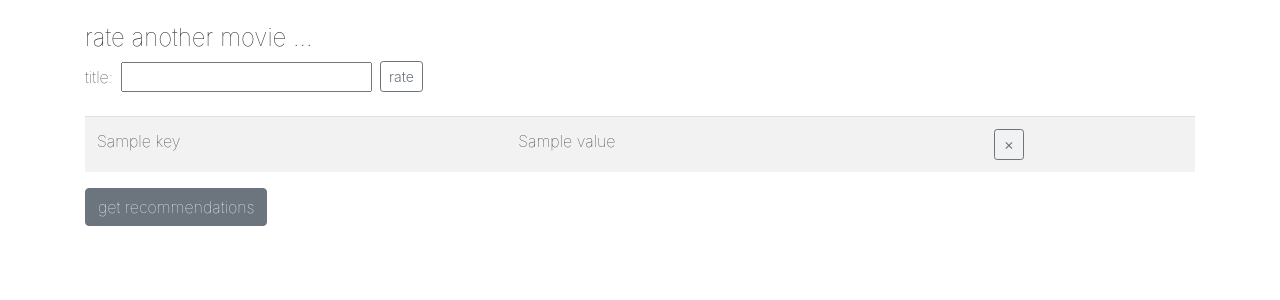
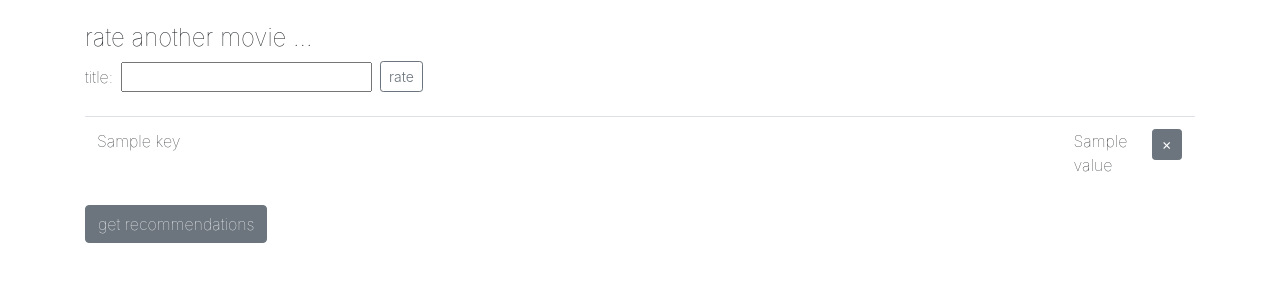
Before and after one commit to RyanBusby/movieRecommender, a Flask app: template templates/movies.html in a window 1280 px wide. Shown: the part 72-372 px from the top of the page. Run offline with Flask 2, Linux system fonts and the light colour scheme; the template is opened without the code that fills it: values that come from a table or form of the project are taken from there, most other values are stand-ins (such as "Sample title", 1, 10 or a date in 2020); data that the repository does not hold is empty; some libraries are stand-ins or nearby versions.

Commit message:
fix delete button

```diff
--- a/app.py
+++ b/app.py
@@ -36,7 +36,8 @@ def index():
     session['userratings'] = {}
     return render_template(
         'index.html',
-        form=SearchForm(request.form)
+        form=SearchForm(request.form),
+        user_ratings=session.get('userratings')
     )
 
 @app.route('/submitRating', methods=['POST'])
@@ -45,7 +46,7 @@ def submitRating():
     session['movie'] = movie
     if movie not in movie_dict.options:
         return render_template(
-            'movies.html',
+            'index.html',
             form=SearchForm(request.form),
             userratings=session.get('userratings')
         )
@@ -61,11 +62,17 @@ def movies():
     movie_id = int(movie_dict.options[movie])
     id_ratings[movie_id] = rating
     session['movie'] = None
-    return render_template(
-        'movies.html',
-        form=SearchForm(request.form),
-        userratings=user_ratings
-    )
+    if len(user_ratings) > 0:
+        return render_template(
+            'movies.html',
+            form=SearchForm(request.form),
+            userratings=user_ratings
+        )
+    else:
+        return render_template(
+            'index.html',
+            form=SearchForm(request.form)
+        )
 
 @app.route('/remove', methods=["POST"])
 def remove():
@@ -83,10 +90,17 @@ def remove():
     session['idratings'] = id_ratings
     session['userratings'] = user_ratings
 
-    return render_template(
-        'movies.html',
-        form=SearchForm(request.form), userratings=user_ratings
-    )
+    if len(user_ratings) > 0:
+        return render_template(
+            'movies.html',
+            form=SearchForm(request.form),
+            userratings=user_ratings
+        )
+    else:
+        return render_template(
+            'index.html',
+            form=SearchForm(request.form)
+        )
 
 
 @app.route('/makeRecommendations', methods=["POST"])
--- a/engine.py
+++ b/engine.py
@@ -62,8 +62,7 @@ class Engine():
         ]
         return movie_ids
 
-    def cosine_neighbor(user_inputs):
-        user_inputs = Vectors.sparse(17771, user_inputs)
+    def cosine_neighbor(self, user_inputs):
         neighbors = self.hash_model.approxNearestNeighbors(
             self.user_ratings_df,
             user_inputs,
@@ -74,7 +73,6 @@ class Engine():
         return neighbors[0].id
 
     def jaccard_neighbor(self, user_inputs, thresh):
-        user_inputs = Vectors.sparse(17771, user_inputs)
         user_id = 2649429
         rec_user = self.sc.parallelize([(user_id, user_inputs)])
         rec_user_df = self.spark.createDataFrame(
--- a/templates/movies.html
+++ b/templates/movies.html
@@ -8,22 +8,25 @@
   {{ form.submit(class_="btn btn-outline-secondary btn-sm font-weight-light") }}
 </form>
 <br>
-  <table class="table table-striped">
+
+<table class="table table-hover">
   <tbody>
     {% for key, value in userratings.items() %}
       <tr>
-      <td class='font-weight-lighter'> {{ key }} </td>
-      <td class='font-weight-lighter'> {{ value }} </td>
-      <td>
+        <td class='font-weight-lighter' style="width: 90%"> {{ key }} </td>
+        <td class='font-weight-lighter' style="width: 5%"> {{ value }} </td>
+        <td style="width: 5%">
           <form action="{{ url_for('remove') }}" method="POST">
-          <button name="remove_movie" value="{{ key }}" class="btn btn-outline-secondary btn-sm">&cross;</button>
+            <button name="remove_movie" value="{{ key }}" class="btn btn-secondary btn-sm">
+              &cross;
+            </button>
         </form>
         </td>
       </tr>
     {% endfor %}
-
   </tbody>
 </table>
+
 <form action="{{ url_for('makeRecommendations') }}" method="POST">
   <input type="submit" class="btn btn-secondary font-weight-lighter" value="get recommendations"/>
 </form>
--- a/templates/results.html
+++ b/templates/results.html
@@ -3,7 +3,7 @@
 <br>
 <h4 class='font-weight-lighter'>your recommendations</h4>
 <br>
-<table class="table table-striped">
+<table class="table table-dark">
   <tbody>
     {% for movie in movies %}
     <tr>
```
Lines whose indentation alone changed are shown as unchanged.
